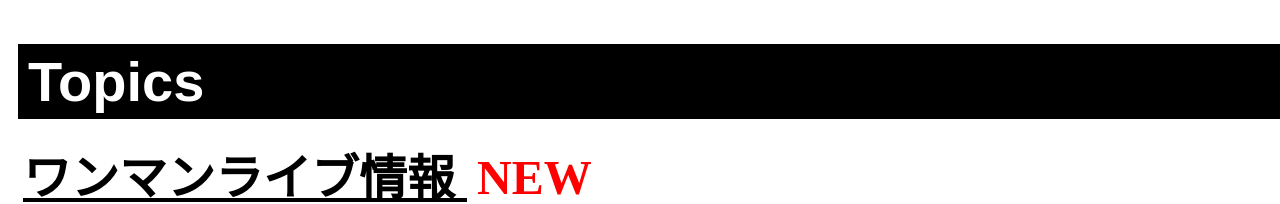
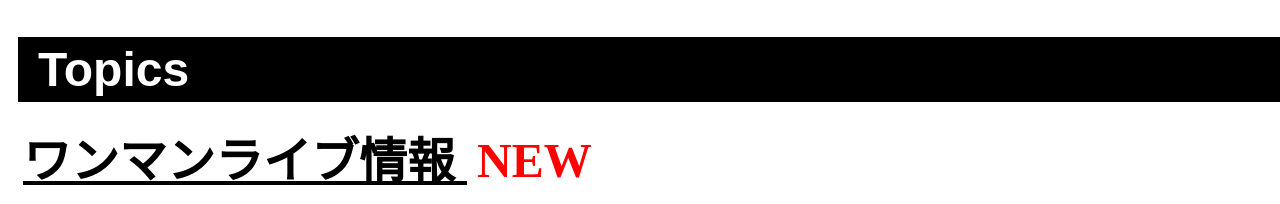
Before and after one commit to churi-hp/hp, a plain HTML site: page index.html in a window 1280 px wide. Shown: the part 1275-1479 px from the top of the page. Drawn offline with Linux system fonts and the light colour scheme.

Commit message:
Update style.css

```diff
--- a/style.css
+++ b/style.css
@@ -68,7 +68,7 @@
 }
 
 .articles h2 {
-  font-size: 3.5rem;
+  font-size: 3rem;
   font-family: 'Montserrat', sans-serif;
   width: 100%;              /* 横幅いっぱい */
   background-color: #000;   /* 背景を黒に */
@@ -76,7 +76,7 @@
   display: flex;
   justify-content: space-between;
   align-items: center;
-  padding: 5px 0px 5px 10px;
+  padding: 5px 0px 5px 20px;
   margin-bottom: 20px;
 }
 
```
